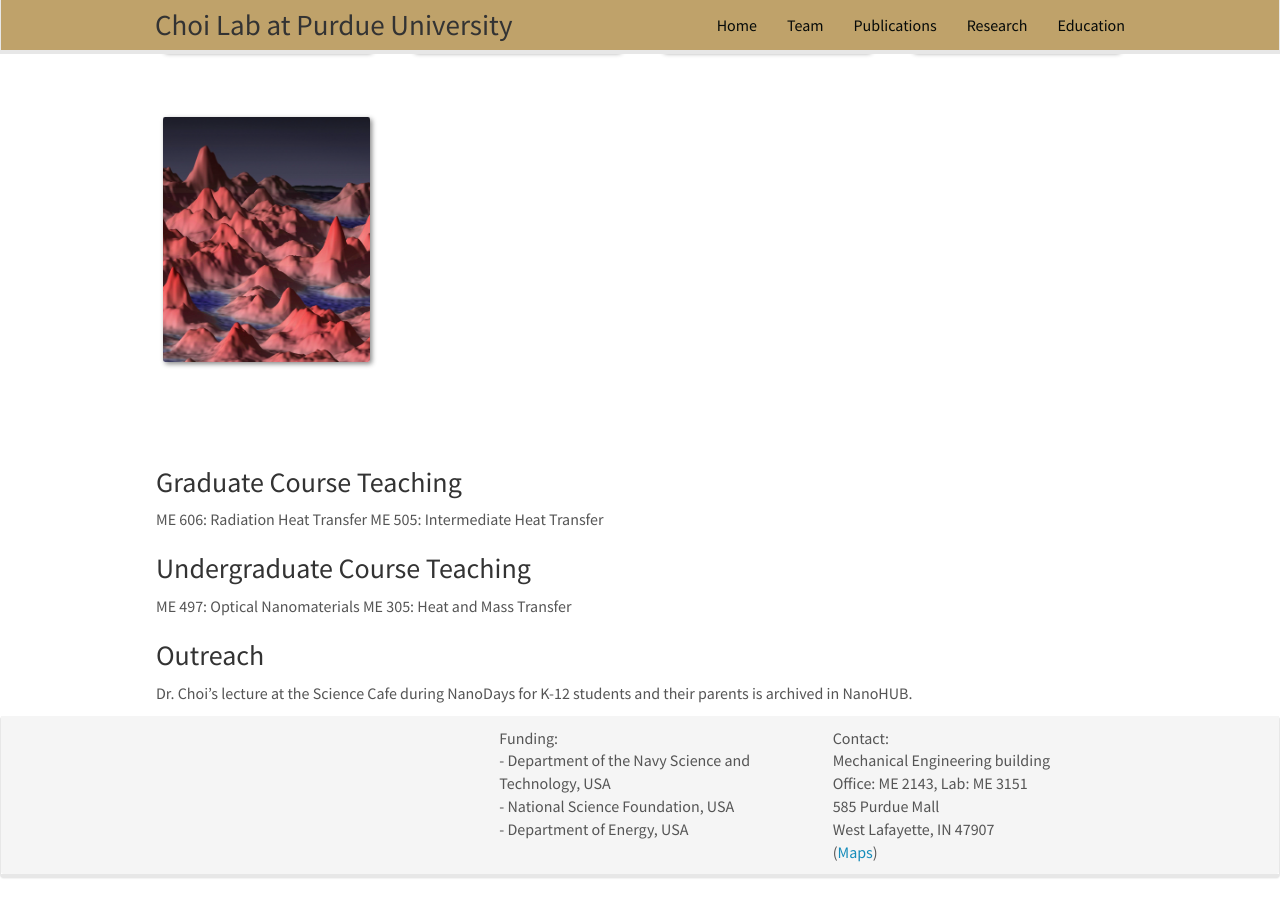
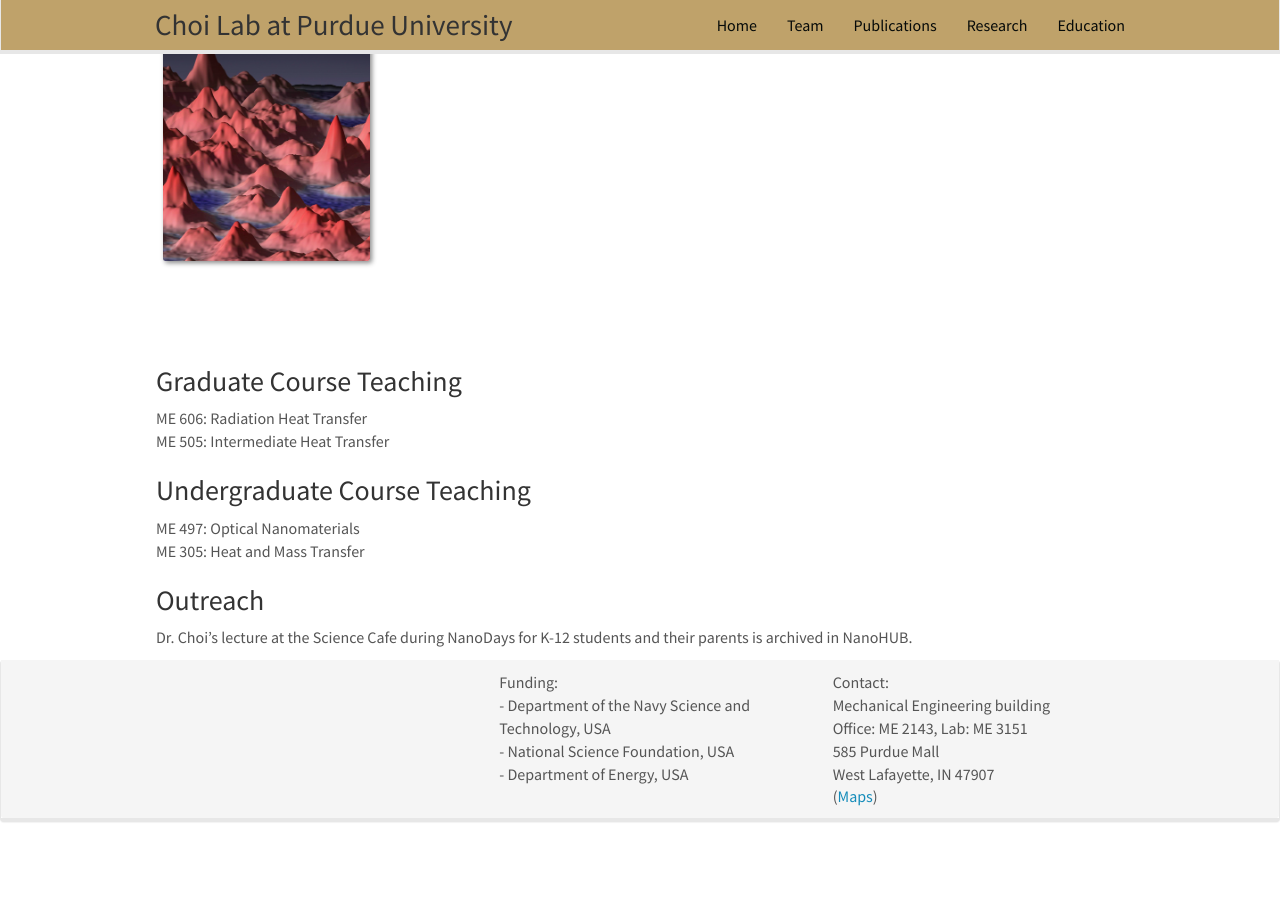
Before and after one commit to choidnalab/choidnalab.github.io, a Jekyll site: the page built from _pages/pictures.md, in a window 1280 px wide and 900 px high, scrolled down 1081 px. Built offline with Jekyll 4.4.1, drawn with Linux system fonts in a browser that asks for light colours; nearby versions of some CDN libraries; after the commit the page ends 1925 px from its top, so only the background shows below that; some of the changed text lies outside the part shown.

```diff
--- a/_pages/pictures.md
+++ b/_pages/pictures.md
@@ -54,11 +51,11 @@ Jump to: [Leiden](#leiden), [ETHZ](#ethz), [Cornell](#cornell), [St Andrews](#st
 
 ### Graduate Course Teaching
 
-ME 606: Radiation Heat Transfer
+ME 606: Radiation Heat Transfer <br />
 ME 505: Intermediate Heat Transfer
 
 ### Undergraduate Course Teaching
-ME 497: Optical Nanomaterials
+ME 497: Optical Nanomaterials<br />
 ME 305: Heat and Mass Transfer
 
 ### Outreach
```
Also changed, not shown: other parts of _pages/pictures.md (+0 -3 lines).
